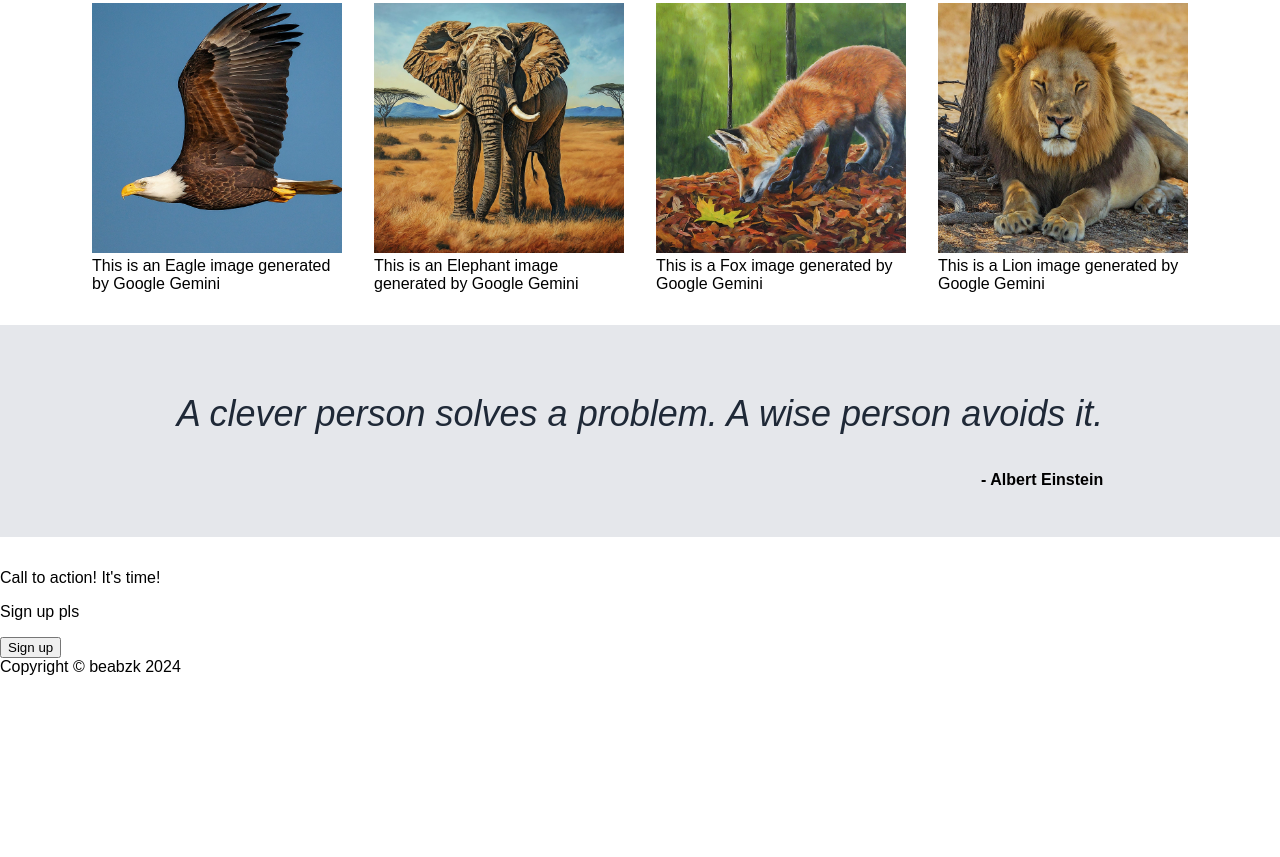
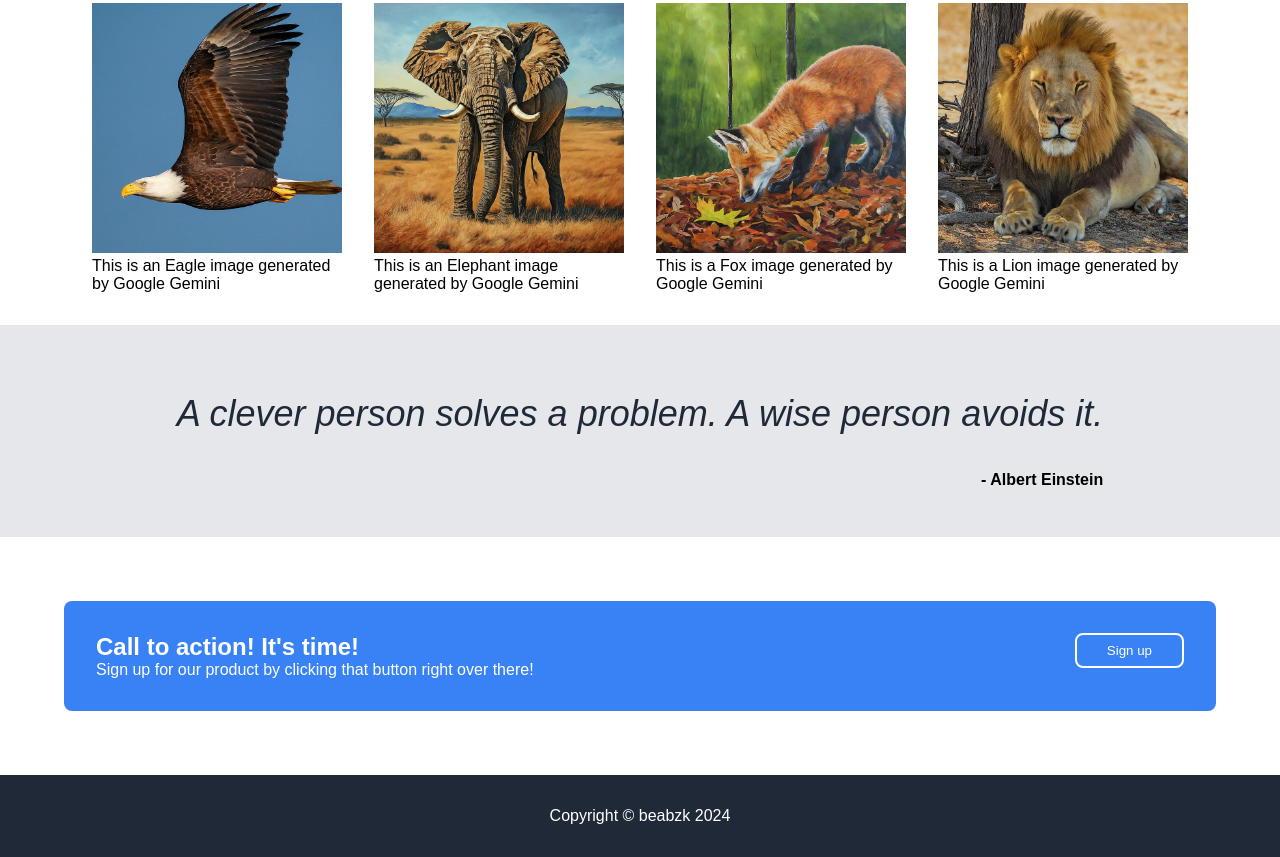
Before and after one commit to beabzk/simple-webpage, a plain HTML site: page index.html in a window 1280 px wide. Shown: the part 457-1314 px from the top of the page. Before the commit the page ends 1133 px from the top, so only its background shows below. Drawn offline with Linux system fonts and the light colour scheme.

Commit message:
Add stlyling to call-to-action and footer

```diff
--- a/index.html
+++ b/index.html
@@ -73,9 +73,13 @@
     </div>
 
     <div class="call-to-action">
-        <p>Call to action! It's time!</p>
-        <p>Sign up pls</p>
-        <button>Sign up</button>
+        <div class="action-text">
+            <h2>Call to action! It's time!</h2>
+            <p>Sign up for our product by clicking that button right over there!</p>
+        </div>
+        <div class="action-button">
+            <button>Sign up</button>
+        </div>
     </div>
 
     <div class="footer">
--- a/style.css
+++ b/style.css
@@ -111,6 +111,39 @@ figure {
 }
 
 .the-quote {
-    /* display: flex; */
     text-align: center;
 }
+
+.call-to-action {
+    display: flex;
+    flex-direction: row;
+    justify-content: space-between;
+    margin: 64px;
+    background-color: #3882f6;
+    border-radius: 8px;
+    padding: 32px;
+    color: white;
+}
+
+.call-to-action h2 {
+    margin: 0;
+}
+
+.call-to-action p {
+margin: 0;
+}
+
+.action-button button {
+    padding: 8px 30px;
+    border-radius: 8px;
+    background-color: #3882f6;
+    color: white;
+    border: 2px solid white;
+}
+
+.footer {
+    background-color: #1F2937;
+    color: white;
+    padding: 32px;
+    text-align: center;
+}
```
